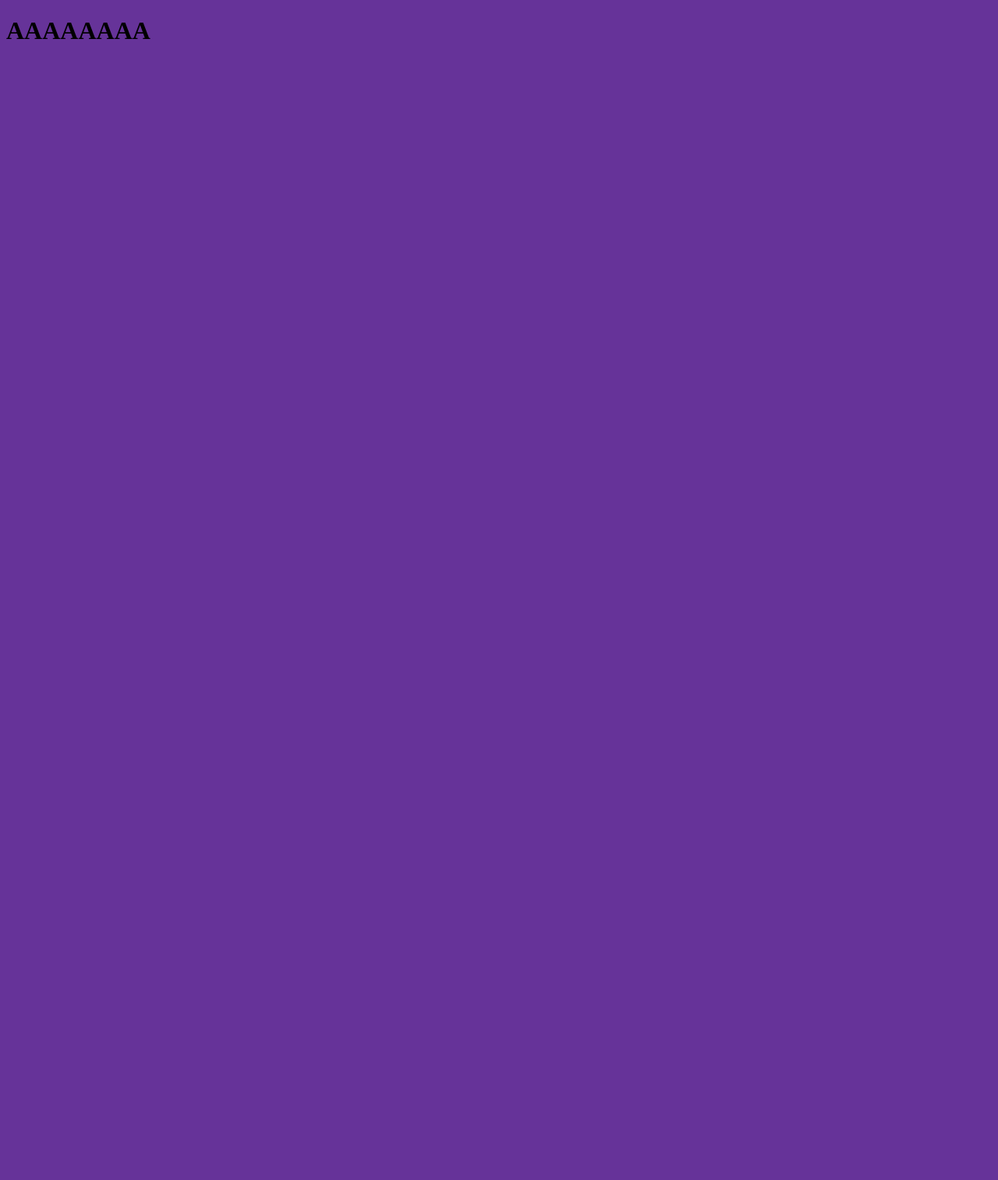
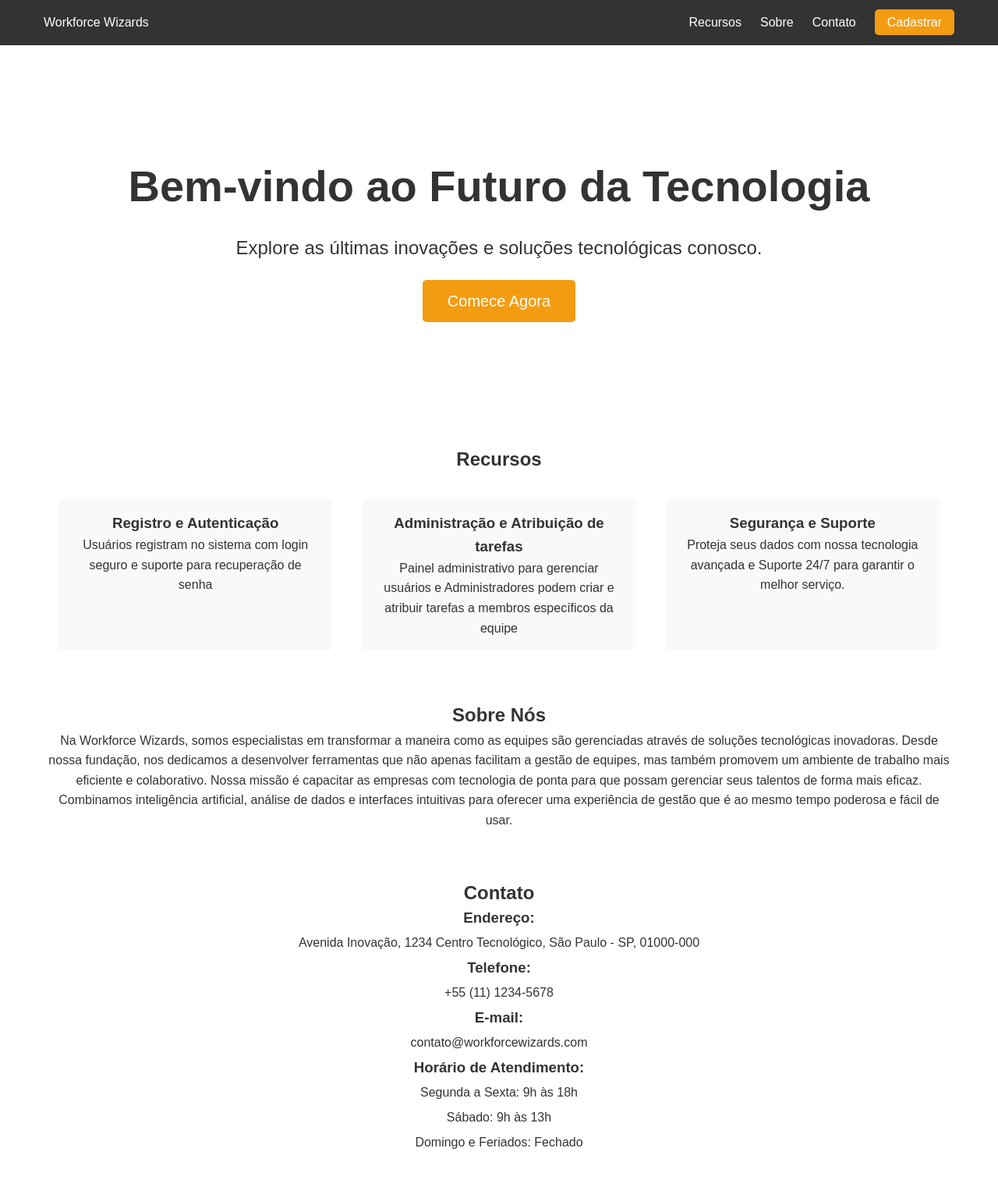
Before and after one commit to AndreXime/DjangoProjeto, a Django app: page / in a window 1280 px wide. Before the commit the page is almost empty. Shown: the whole page at 78% size. Before the commit the page ends 50 px from the top, so only its background shows below. Run offline with Django 5.2, Linux system fonts and the light colour scheme.

Commit message:
update: finalmente html/css

```diff
--- a/base_static/global/css/style.css
+++ /dev/null
@@ -1,3 +0,0 @@
-body{
-    background-color: rebeccapurple;
-}
--- /dev/null
+++ b/base_static/global/css/styles.css
@@ -0,0 +1,109 @@
+* {
+    margin: 0;
+    padding: 0;
+    box-sizing: border-box;
+    scroll-behavior: smooth;
+}
+
+body {
+    font-family: 'Arial', sans-serif;
+    line-height: 1.6;
+    color: #333;
+}
+
+header {
+    background: #333;
+    color: #fff;
+    padding: 1rem 0;
+    text-align: center;
+}
+
+nav {
+    display: flex;
+    justify-content: space-between;
+    align-items: center;
+    max-width: 1200px;
+    margin: 0 auto;
+    padding: 0 1rem;
+}
+
+.nav-links {
+    list-style: none;
+    display: flex;
+}
+
+.nav-links li {
+    margin-left: 1.5rem;
+}
+
+.nav-links a {
+    color: #fff;
+    text-decoration: none;
+    font-size: 1rem;
+}
+
+.signup-btn {
+    background: #f39c12;
+    padding: 0.5rem 1rem;
+    border-radius: 5px;
+    transition-duration: 0.8s;
+}
+.signup-btn:hover{
+    background: #1b8422;
+}
+
+.hero {
+    height: 60vh;
+    display: flex;
+    justify-content: center;
+    align-items: center;
+    text-align: center;
+}
+
+.hero-content h1 {
+    font-size: 3.5rem;
+    margin-bottom: 1rem;
+}
+
+.hero-content p {
+    font-size: 1.5rem;
+    margin-bottom: 2rem;
+}
+
+.cta-btn {
+    background: #f39c12;
+    color: #fff;
+    padding: 1rem 2rem;
+    text-decoration: none;
+    border-radius: 5px;
+    font-size: 1.25rem;
+    transition-duration: 0.8s;
+}
+.cta-btn:hover{
+    background: #1b8422;
+}
+
+
+section {
+    padding: 2rem 1rem;
+    max-width: 1200px;
+    margin: 0 auto;
+    text-align: center;
+}
+
+#features .features-container {
+    display: flex;
+    justify-content: space-around;
+    margin-top: 2rem;
+}
+
+.feature {
+    background: #f9f9f9;
+    padding: 1rem;
+    border-radius: 5px;
+    width: 30%;
+}
+
+#contact{
+    line-height: 2rem;
+}
--- a/contact/templates/contact/index.html
+++ b/contact/templates/contact/index.html
@@ -1,13 +1,72 @@
 {% load static %}<!DOCTYPE html>
-<html lang="en">
+<html>
 <head>
     <meta charset="UTF-8">
     <meta name="viewport" content="width=device-width, initial-scale=1.0">
-    <title>Document</title>
-    <link rel="stylesheet" href="{% static "global/css/style.css" %}">
+    <title>Landing Page</title>
+    <link rel="stylesheet" href="{% static "global/css/styles.css" %}">
 </head>
 <body>
-    <h1>AAAAAAAA</h1>
+    <header>
+        <nav>
+            <div class="logo">Workforce Wizards</div>
+            <ul class="nav-links">
+                <li><a href="#features">Recursos</a></li>
+                <li><a href="#about">Sobre</a></li>
+                <li><a href="#contact">Contato</a></li>
+                <li><a href="#signup" class="signup-btn">Cadastrar</a></li>
+            </ul>
+        </nav>
+    </header>
+
+    <section class="hero">
+        <div class="hero-content">
+            <h1>Bem-vindo ao Futuro da Tecnologia</h1>
+            <p>Explore as últimas inovações e soluções tecnológicas conosco.</p>
+            <a href="#signup" class="cta-btn">Comece Agora</a>
+        </div>
+    </section>
+
+    <section id="features">
+        <h2>Recursos</h2>
+        <div class="features-container">
+            <div class="feature">
+                <h3>Registro e Autenticação</h3>
+                <p>Usuários registram no sistema com login seguro e suporte para recuperação de senha </p>
+            </div>
+            <div class="feature">
+                <h3>Administração e Atribuição de tarefas </h3>
+                <p>Painel administrativo para gerenciar usuários e Administradores podem criar e atribuir tarefas a membros específicos da equipe</p>
+            </div>
+            <div class="feature">
+                <h3>Segurança e Suporte</h3>
+                <p>Proteja seus dados com nossa tecnologia avançada e Suporte 24/7 para garantir o melhor serviço.</p>
+            </div>
+        </div>
+    </section>
+
+    <section id="about">
+        <h2>Sobre Nós</h2>
+        <p>Na Workforce Wizards, somos especialistas em transformar a maneira como as equipes são gerenciadas através de soluções tecnológicas inovadoras. Desde nossa fundação, nos dedicamos a desenvolver ferramentas que não apenas facilitam a gestão de equipes, mas também promovem um ambiente de trabalho mais eficiente e colaborativo.
+
+            Nossa missão é capacitar as empresas com tecnologia de ponta para que possam gerenciar seus talentos de forma mais eficaz. Combinamos inteligência artificial, análise de dados e interfaces intuitivas para oferecer uma experiência de gestão que é ao mesmo tempo poderosa e fácil de usar.</p>
+    </section>
+
+    <section id="contact">
+        <h2>Contato</h2>
+        <h3>Endereço:</h3>
+        <p>Avenida Inovação, 1234 Centro Tecnológico, São Paulo - SP, 01000-000</p>
+
+        <h3>Telefone:</h3>
+        <p>+55 (11) 1234-5678 </p>
+        <h3>E-mail:</h3>
+        <p>contato@workforcewizards.com</p>
+
+        <h3>Horário de Atendimento:</h3>
+        <p>Segunda a Sexta: 9h às 18h</p>
+        <p>Sábado: 9h às 13h</p>
+        <p>Domingo e Feriados: Fechado</p>
+    </section>
 
 </body>
 </html>
```
